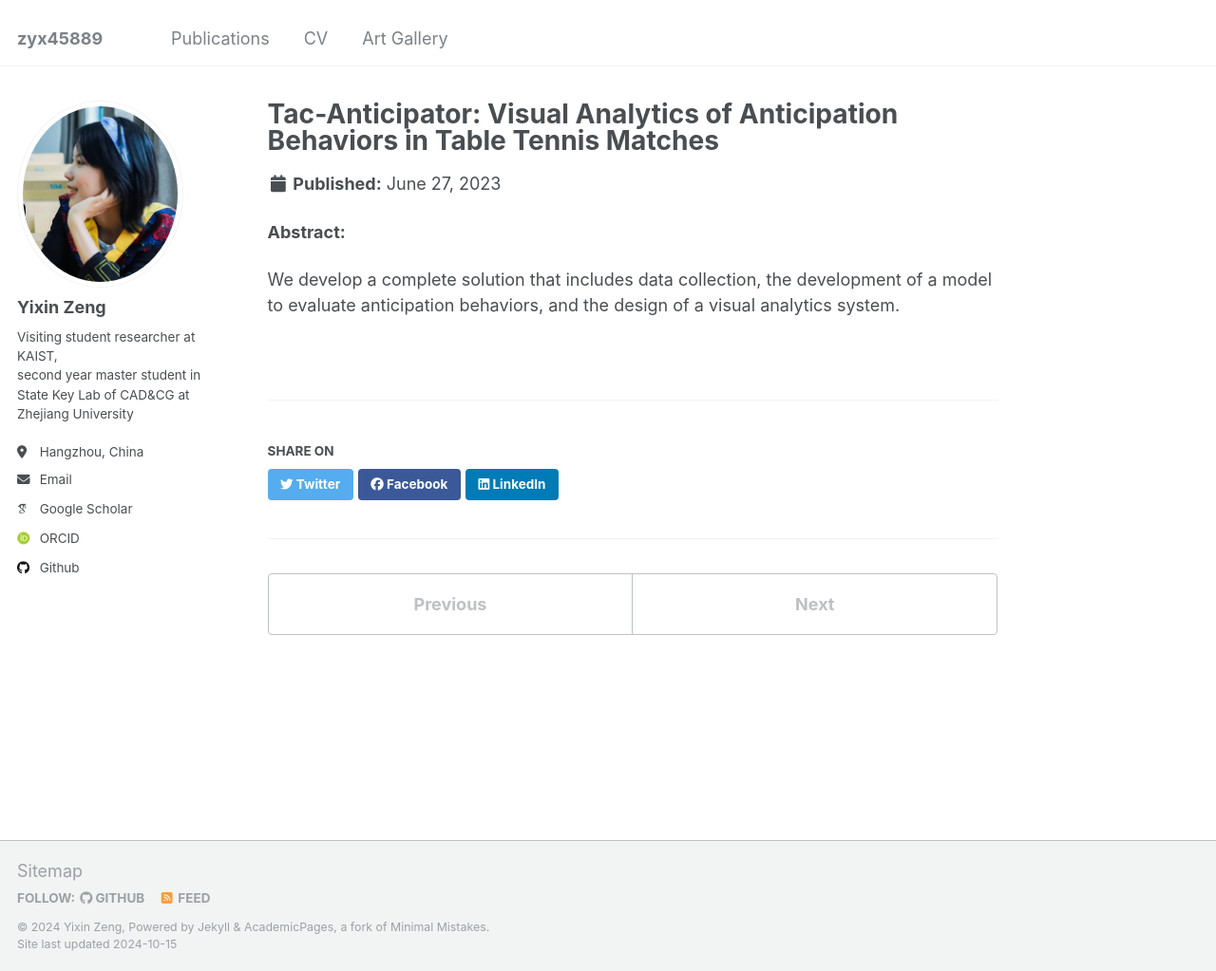
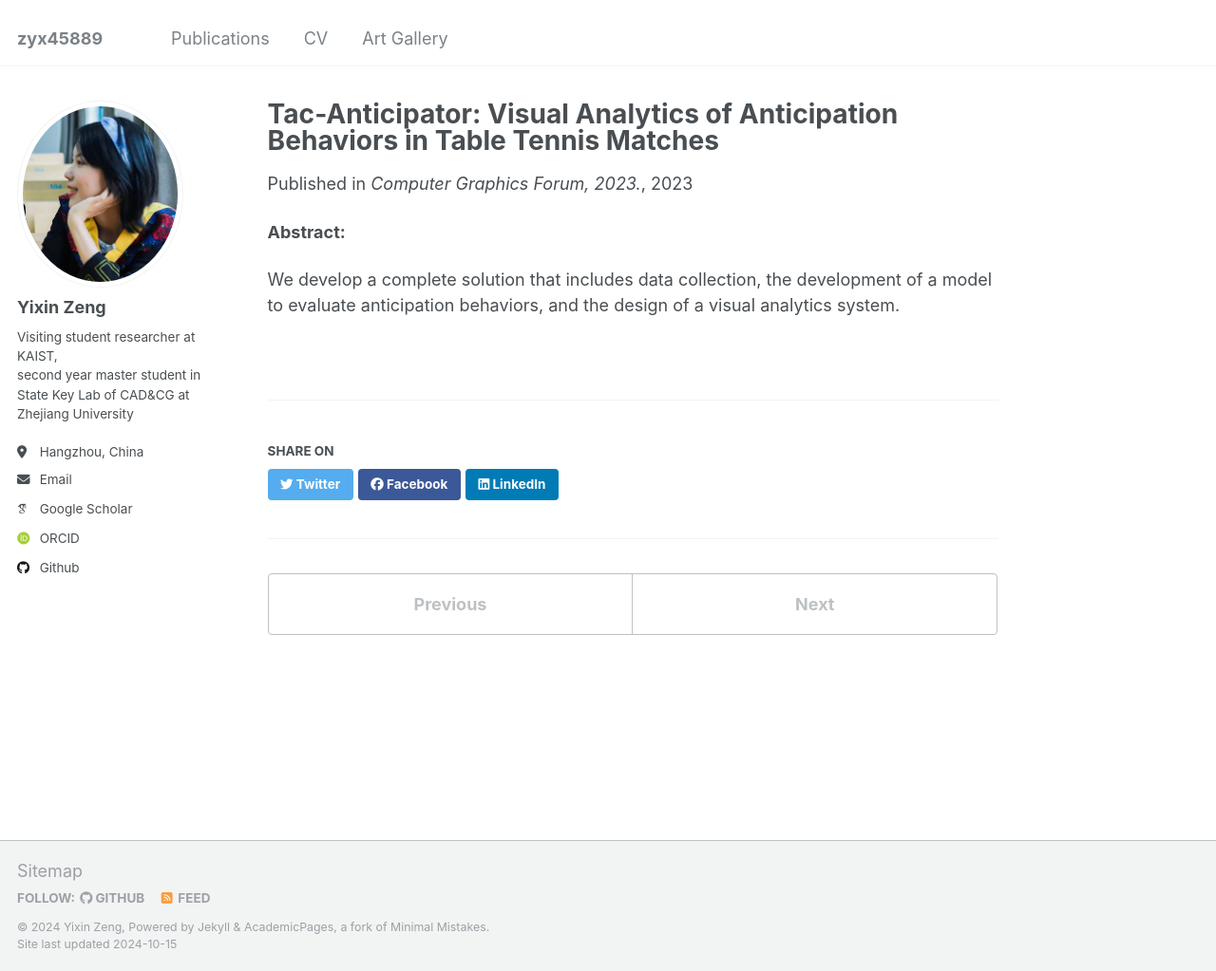
Before and after one commit to zyx45889/zyx45889.github.io, a Jekyll site: the page built from _publications/tac_anticipator.md, in a window 1280 px wide and 1023 px high. Shown: the whole window at 95% size. Built offline with Jekyll 4.4.1, drawn with Linux system fonts in a browser that asks for light colours; some web fonts are replaced; a file with an impossible date is left out.

Commit message:
Update tac_anticipator.md

```diff
--- a/_publications/tac_anticipator.md
+++ b/_publications/tac_anticipator.md
@@ -4,6 +4,7 @@ collection: publications
 permalink: /publication/tac_anticipator
 excerpt: 'Jiachen Wang, Yihong Wu, Xiaolong Zhang, **Yixin Zeng**, Zheng Zhou, Hui Zhang, Xiao Xie, and Yingcai Wu.'
 date: 2023-06-27
+venue: Computer Graphics Forum, 2023.
 paperurl: 'https://onlinelibrary.wiley.com/doi/abs/10.1111/cgf.14825'
 year: '2023'
 first_author: 'no'
```
